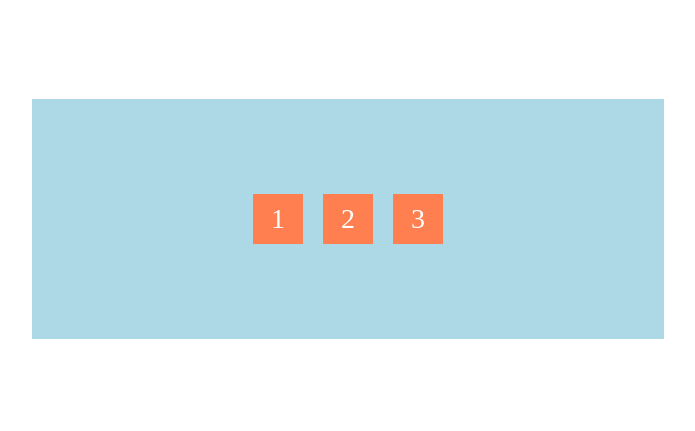
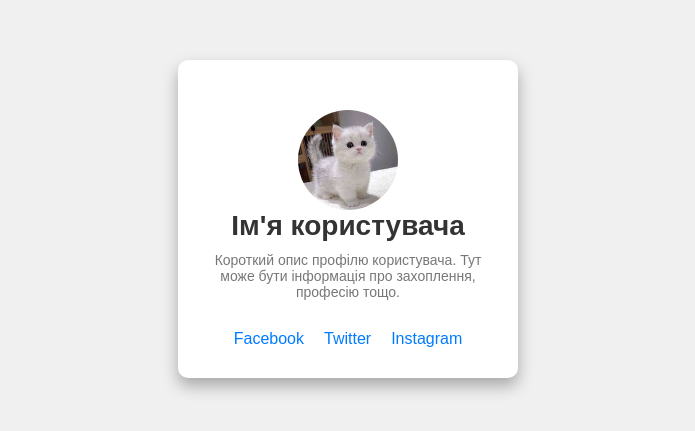
Before and after one commit to getmandima896-byte/my-website, a plain HTML site: page index.html in a window 1280 px wide. Shown: the part 189-620 px from the top of the page, without its empty margins (292-987 px from the left). Drawn offline with Linux system fonts and the light colour scheme.

Commit message:
Завантаження початкових файлів

```diff
--- a/index.html
+++ b/index.html
@@ -3,15 +3,23 @@
     <head>
 	    <meta charset="utf-8">
 	    <meta name="viewport" content="width=device-width, initial-scale=1">
-	<title>Практична робота 14.1</title>
+	    <title>Практична робота 14.5</title>
 	    <link rel="stylesheet" type="text/css" href="style.css">
 	</head>
     <body>
-	<div class="container">
-		<div class="box">1</div>
-		<div class="box">2</div>
-		<div class="box">3</div>
+    	<div class="profile-card">
+    		<img src="cat.jfif" alt="Фото профілю" class="profile-image">
+            <div class="profile-info">
+                 <h2 class="profile-name">Ім'я користувача</h2>
+                 <p class="profile-description">
+             	    Короткий опис профілю користувача. Тут може бути інформація про захоплення, професію тощо.
+                 </p>
+                 <div class="social-links">
+                 	<a href="#" class="social-link">Facebook</a>
+                 	<a href="#" class="social-link">Twitter</a>
+                 	<a href="#" class="social-link">Instagram</a>
                 </div>
-
+            </div>
+        </div>
     </body>
 </html>
--- a/style.css
+++ b/style.css
@@ -3,23 +3,51 @@ body{
 	display: flex;
 	justify-content: center;
 	align-items: center;
+	font-family: Arial;
+	background-color: #f0f0f0;
 }
-.container{
+.profile-card{
 	display: flex;
-	justify-content: center;
+	flex-direction: column;
 	align-items: center;
-	width: 50%;
-	height: 30%;
-	background-color: lightblue;
+	background-color: white;
+	padding: 30px 20px;
+	width: 300px;
+	border-radius: 10px;
+	box-shadow: 0 8px 16px rgba(0, 0, 0, 0.3);
 }
-.box{
-    display: flex;
-	justify-content: center;
+.profile-image{
+	width: 100px;
+	height: 100px;
+	border-radius: 50%;
+	margin-top: 20px;
+	object-fit: cover;
+}
+.profile-info{
+	display: flex;
+	flex-direction: column;
 	align-items: center;
-	width: 50px;
-	height: 50px;
-	margin: 10px;
+	text-align: center;
+}
+.profile-name{
+	margin: 0;
 	font-size: 28px;
-	color: white;
-	background-color: coral;
+	color: #333333;
 }
+.profile-description{
+	font-size: 14px;
+	color: #777777;
+	margin: 10px 0;
+}
+.social-links{
+	display: flex;
+	margin-top: 20px;
+}
+.social-link{
+	color: #007bff;
+	text-decoration: none;
+	padding: 0 10px;
+}
+.social-link:hover{
+	text-decoration: underline;
+}
```
Also changed, not shown: cat.jfif (added). Lines whose indentation alone changed are shown as unchanged.
